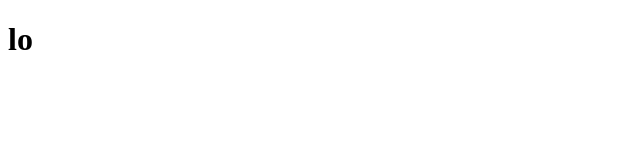
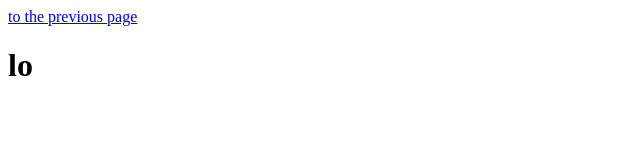
Before and after one commit to Katietimely/alx_html_css, a plain HTML site: page html_basic/tweets.html in a window 1280 px wide. Shown: the whole page, without its empty margins (0-640 px from the left). Drawn offline with Linux system fonts and the light colour scheme.

Commit message:
my sixth commit

```diff
--- a/html_basic/tweets.html
+++ b/html_basic/tweets.html
@@ -2,6 +2,7 @@
 <html lang="en">
     <head>
         <meta charset="UTF-8">
+        <a href="index.html">to the previous page</a>
         <title>html basics</title>
     </head>
     <body>
```
Also changed, not shown: html_basic/index.html (+1 -1 lines).
